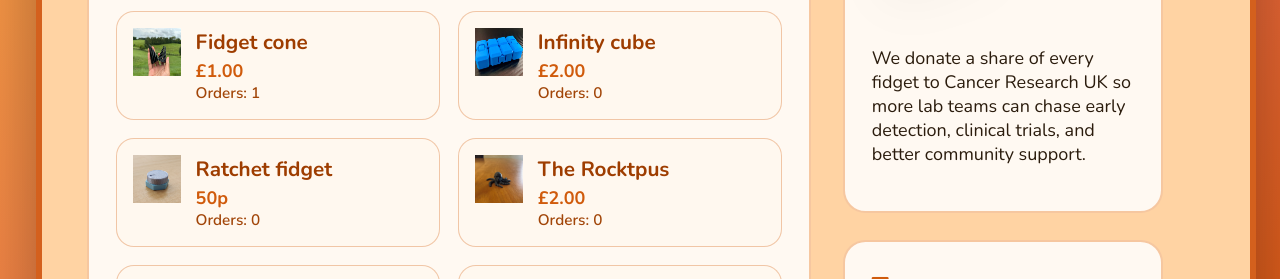
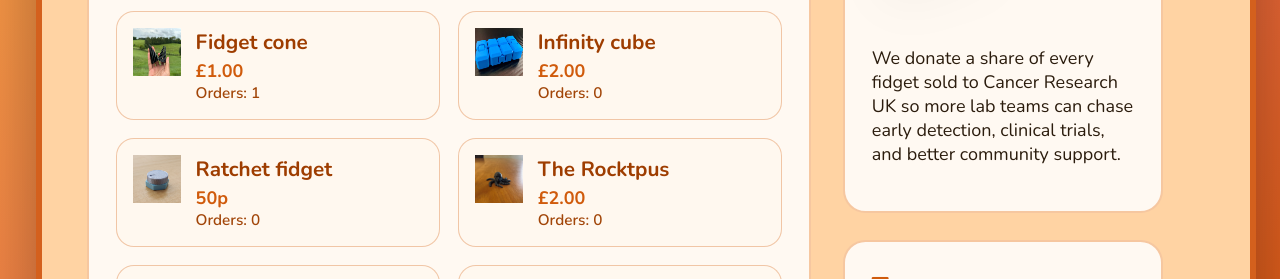
Before and after one commit to Olibot1109/Printables, a plain HTML site: page index.html in a window 1280 px wide. Shown: the part 447-726 px from the top of the page. Drawn offline with nearby package versions, Linux system fonts and the light colour scheme.

Commit message:
dawdwadwa

```diff
--- a/index.html
+++ b/index.html
@@ -33,7 +33,7 @@
         <section class="panel" aria-labelledby="charity-heading">
           <h2 id="charity-heading">Supporting Cancer Research</h2>
           <img class="charity-logo" src="./imgs/cancer.png" alt="Cancer Research UK logo" />
-          <p>We donate a share of every fidget to Cancer Research UK so more lab teams can chase early detection, clinical trials, and better community support.</p>
+          <p>We donate a share of every fidget sold to Cancer Research UK so more lab teams can chase early detection, clinical trials, and better community support.</p>
         </section>
 
         <section class="panel" aria-labelledby="target-heading">
```
